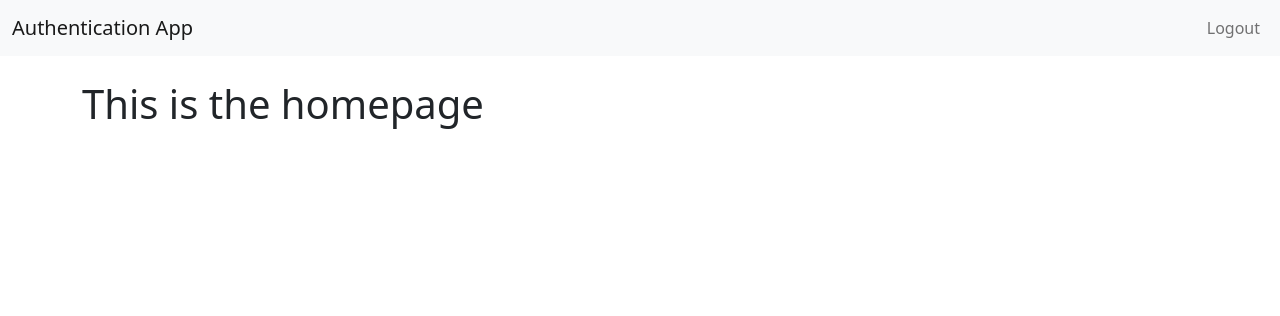
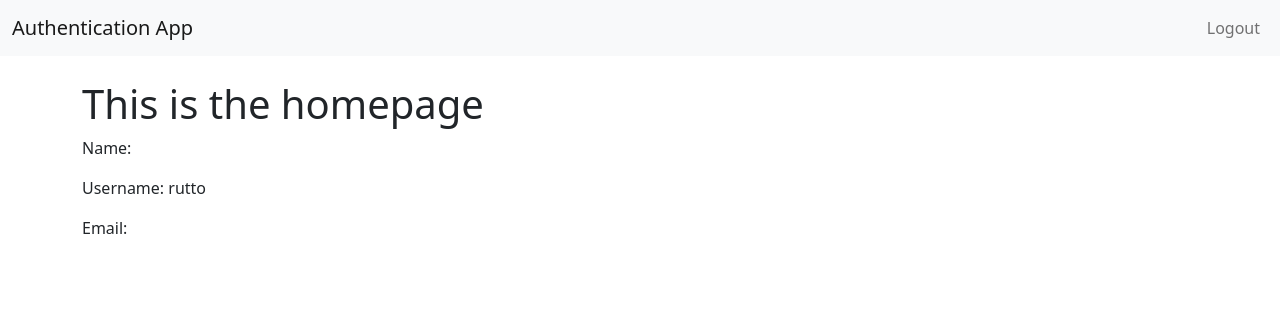
Before and after one commit to emmanuelrutto06/authentication-app, a Django app: page / in a window 1280 px wide. Shown: the top 316 px of the page. Run offline with Django 3.2, Linux system fonts and the light colour scheme; a user stored in the database is signed in.

Commit message:
new update

```diff
--- a/authenticate/templates/authenticate/base.html
+++ b/authenticate/templates/authenticate/base.html
@@ -21,13 +21,19 @@
       <ul class="navbar-nav ms-auto mb-2 mb-lg-0">
               {% if user.is_authenticated %}
           <li class="nav-item">
-          <a class="nav-link" href="#">Logout</a>
+          <a class="nav-link" href="{% url 'logout' %}">Logout</a>
           {% else %}
       </ul>
         <li class="nav-item">
           <a class="nav-link" href="{% url 'login' %}">Login</a>
 
       </ul>
+      </ul>
+        <li class="nav-item">
+          <a class="nav-link" href="{% url 'register' %}">Register</a>
+
+      </ul>
+
       {% endif %}
     </div>
   </div>
--- a/authenticate/templates/authenticate/home.html
+++ b/authenticate/templates/authenticate/home.html
@@ -3,4 +3,12 @@
 {% block content %}
 <h1> This is the homepage</h1>
 
+{% if user.is_authenticated %}
+
+	<p>Name: {{ user.first_name }} {{ user.last_name }}</p>
+	<p>Username: {{ user.username }}</p>
+	<p>Email: {{ user.email }}</p>
+
+{% endif %}
+
 {% endblock %}
--- a/authenticate/urls.py
+++ b/authenticate/urls.py
@@ -5,5 +5,7 @@
 
 path('', views.home, name='home'),
 path('login/', views.login_user, name='login'),
+path('logout/', views.logout_user, name='logout'),
+path('register/', views.register_user, name='register'),
 
 ]
--- a/authenticate/views.py
+++ b/authenticate/views.py
@@ -1,5 +1,6 @@
 from django.shortcuts import render, redirect
 from django.contrib.auth import authenticate, login, logout
+from django.contrib.auth.forms import UserCreationForm
 from django.contrib import messages
 
 def home(request):
@@ -19,3 +20,25 @@
 			return redirect('login')
 	else:
 		return render(request, 'authenticate/login.html', {})
+def logout_user(request):
+	logout(request)
+	messages.success(request, ('You have been Logged Out successfully!!'))
+	return redirect('home')
+
+def register_user(request):
+	if request.method == 'POST':
+		form = UserCreationForm(request.POST)
+		if form.is_valid():
+			form.save()
+			username = form.cleaned_data['username']
+			password = form.cleaned_data['password1']
+			user = authenticate(username=username, password=password)
+			login(request, user)
+			messages.success(request, ('You Have been registered successfully'))
+			return redirect('home')
+
+	else:
+		form = UserCreationForm()
+
+	context = {'form':form}
+	return render(request, 'authenticate/register.html', context)
```
Also changed, not shown: authenticate/templates/authenticate/register.html (added, +18 -0 lines), db.sqlite3.
